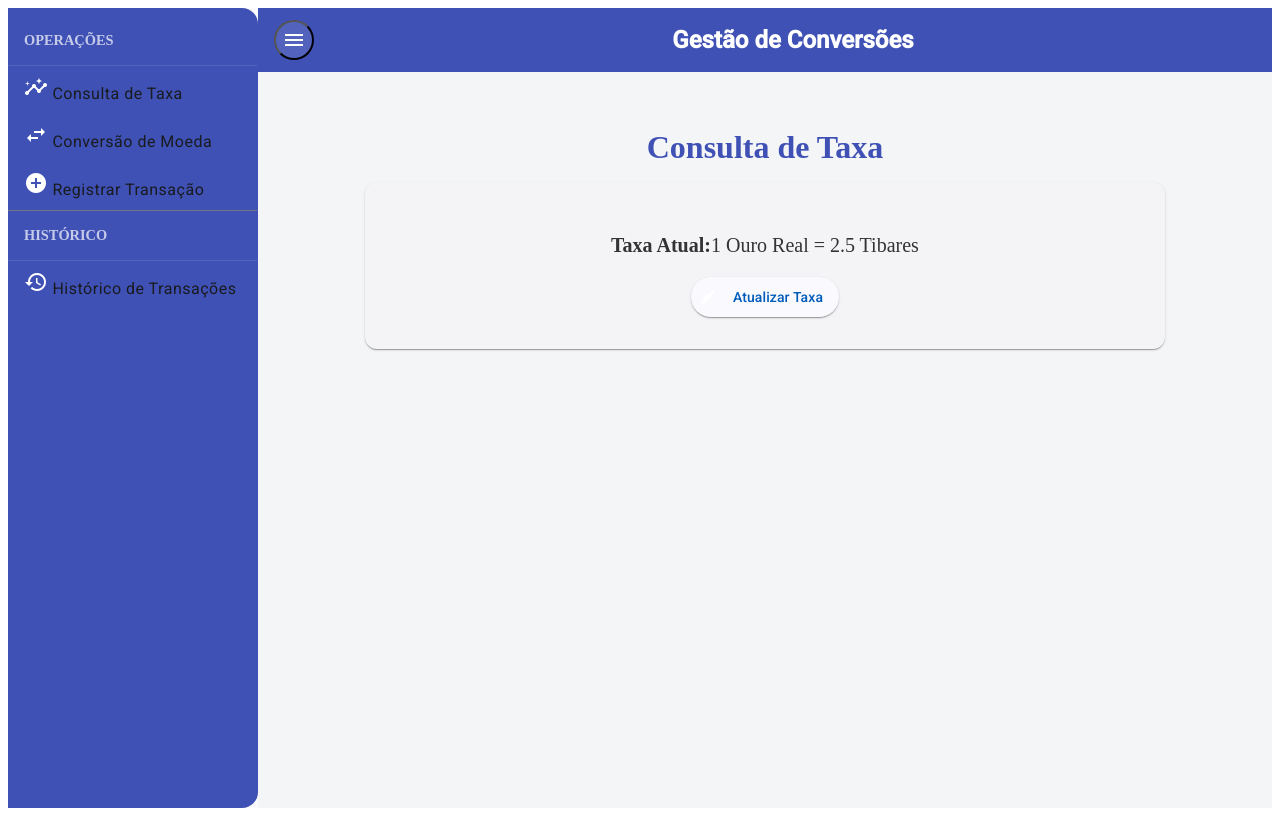
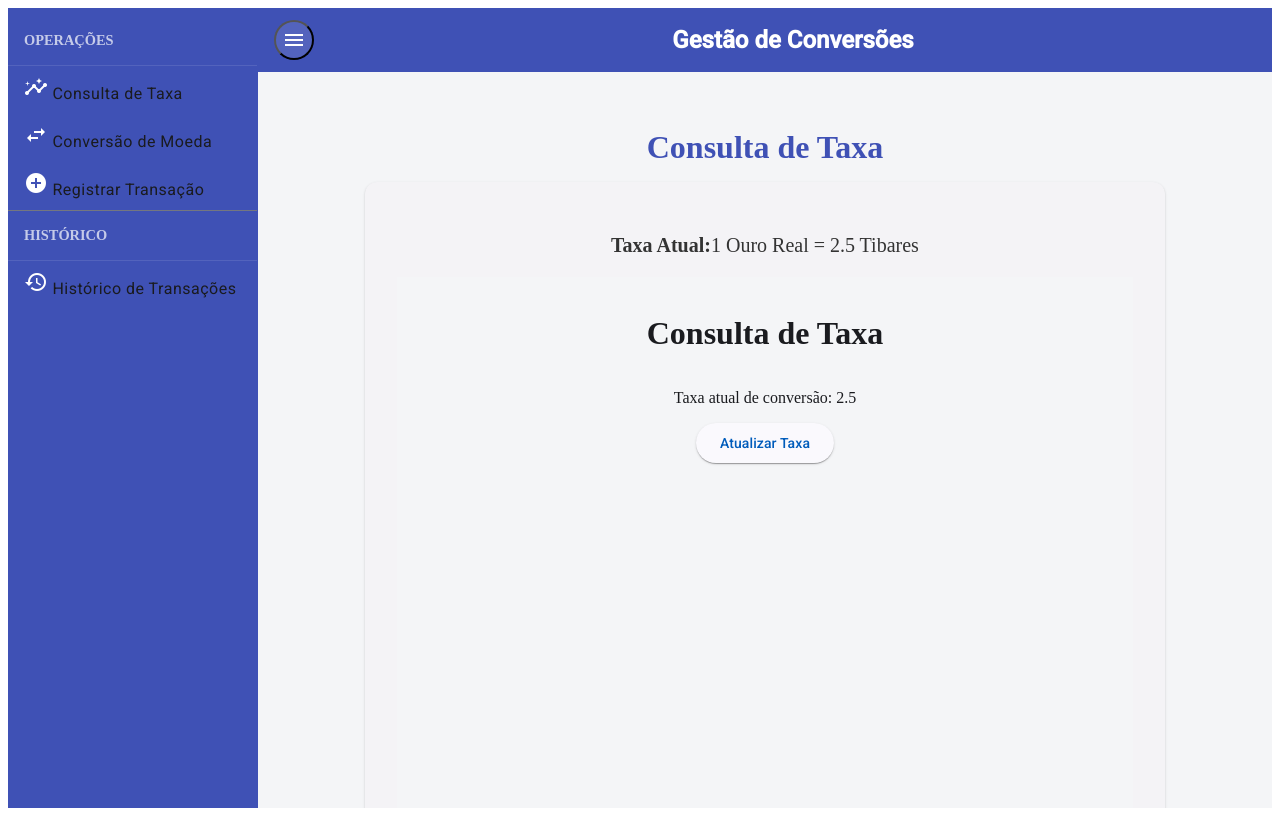
Before and after one commit to WilliamClown/taxaconversao, an Angular app: page / in a window 1280 px wide. Built offline with nearby package versions, Linux system fonts and the light colour scheme.

Commit message:
Ajustado a classe de atualizar taxa

```diff
--- a/src/app/app.component.css
+++ b/src/app/app.component.css
@@ -131,3 +131,19 @@ mat-list-item.active {
   justify-content: flex-end;
   padding: 8px;
 }
+
+/* Remover borda arredondada do menu lateral */
+.sidenav {
+  border-radius: 0; /* Remove bordas arredondadas */
+  box-shadow: none; /* Remove sombra, se houver */
+}
+
+/* Garantir que o mat-sidenav não tenha bordas arredondadas */
+mat-sidenav {
+  border-radius: 0 !important; /* Remove qualquer borda arredondada */
+}
+
+/* Links do menu lateral */
+mat-list-item {
+  border-radius: 0; /* Links sem bordas arredondadas */
+}
--- a/src/app/components/consulta-taxa/atualizar-taxa-modal.component.html
+++ b/src/app/components/consulta-taxa/atualizar-taxa-modal.component.html
@@ -8,7 +8,7 @@
       </mat-form-field>
     </div>
     <div class="modal-actions">
-    <button mat-button (click)="cancelar()">Cancelar</button>
-    <button mat-raised-button color="primary" (click)="confirmar()">Atualizar</button>
+      <button mat-button (click)="fechar()">Cancelar</button>
+      <button mat-raised-button color="primary" (click)="salvar()">Atualizar</button>
     </div>
   </div>
--- a/src/app/components/consulta-taxa/atualizar-taxa-modal.component.ts
+++ b/src/app/components/consulta-taxa/atualizar-taxa-modal.component.ts
@@ -1,48 +1,40 @@
 import { Component } from '@angular/core';
+import { MatDialogRef } from '@angular/material/dialog';
+import { CommonModule } from '@angular/common';
+import { FormsModule } from '@angular/forms';
 import { MatCardModule } from '@angular/material/card';
 import { MatButtonModule } from '@angular/material/button';
 import { MatFormFieldModule } from '@angular/material/form-field';
 import { MatInputModule } from '@angular/material/input';
-import { CommonModule } from '@angular/common';
-import { FormsModule } from '@angular/forms';
 
 @Component({
   selector: 'app-atualizar-taxa-modal',
   standalone: true,
   imports: [
     CommonModule,
-    MatCardModule, // Inclua MatCardModule
-    MatButtonModule, // Inclua MatButtonModule
-    MatFormFieldModule, // Inclua MatFormFieldModule
-    MatInputModule, // Inclua MatInputModule
-    FormsModule, // Para usar [(ngModel)]
+    FormsModule,
+    MatCardModule,
+    MatButtonModule,
+    MatFormFieldModule,
+    MatInputModule,
   ],
-  template: `
-    <mat-card class="modal-card">
-      <mat-card-header class="modal-card-header">
-        Atualizar Taxa
-      </mat-card-header>
-      <mat-card-content class="modal-card-content">
-        <mat-form-field appearance="fill" class="form-field">
-          <mat-label>Nova Taxa</mat-label>
-          <input matInput type="number" [(ngModel)]="novaTaxa" />
-        </mat-form-field>
-      </mat-card-content>
-      <mat-card-actions class="modal-card-actions">
-        <button mat-button (click)="fechar()">Cancelar</button>
-        <button mat-raised-button color="primary" (click)="salvar()">Salvar</button>
-      </mat-card-actions>
-    </mat-card>
-  `,
+  templateUrl: './atualizar-taxa-modal.component.html',
+  styleUrls: ['./atualizar-taxa-modal.component.css'],
 })
 export class AtualizarTaxaModalComponent {
   novaTaxa: number = 0;
 
+  constructor(private dialogRef: MatDialogRef<AtualizarTaxaModalComponent>) {}
+
   fechar(): void {
-    console.log('Fechando o modal');
+    this.dialogRef.close(); // Fecha o modal sem enviar dados
   }
 
   salvar(): void {
-    console.log('Salvando nova taxa:', this.novaTaxa);
+    if (this.novaTaxa > 0) {
+      this.dialogRef.close(this.novaTaxa); // Envia a nova taxa e fecha o modal
+    } else {
+      alert('Por favor, insira uma taxa válida.');
+    }
   }
 }
--- a/src/app/components/consulta-taxa/consulta-taxa.component.html
+++ b/src/app/components/consulta-taxa/consulta-taxa.component.html
@@ -8,17 +8,14 @@
             <span>1 Ouro Real = {{ taxaAtual }} Tibares</span>
           </p>
         </div>
-        <div class="button-container">
-          <button
-            mat-raised-button
-            color="primary"
-            class="action-button"
-            (click)="abrirModalAtualizarTaxa()"
-          >
-            <mat-icon aria-hidden="true">edit</mat-icon>
-            Atualizar Taxa
-          </button>
-        </div>
+        <div class="page-container">
+            <h1>Consulta de Taxa</h1>
+            <p>Taxa atual de conversão: {{ taxaAtual }}</p>
+            <button mat-raised-button color="primary" (click)="abrirModalAtualizarTaxa()">
+              Atualizar Taxa
+            </button>
+          </div>
+
       </mat-card-content>
     </mat-card>
   </div>
--- a/src/app/components/consulta-taxa/consulta-taxa.component.ts
+++ b/src/app/components/consulta-taxa/consulta-taxa.component.ts
@@ -23,17 +23,15 @@ export class ConsultaTaxaComponent {
 
   abrirModalAtualizarTaxa(): void {
     const dialogRef = this.dialog.open(AtualizarTaxaModalComponent, {
-      width: '533px',
-      disableClose: true,
+      width: '400px',
+      height: 'auto',
     });
 
-    // Capture o valor retornado ao fechar o modal
-    dialogRef.afterClosed().subscribe((novaTaxa) => {
-      if (novaTaxa !== null && novaTaxa > 0) {
-        this.taxaAtual = novaTaxa; // Atualiza a taxa no componente pai
-        alert('Taxa atualizada com sucesso!');
+    dialogRef.afterClosed().subscribe((novaTaxa: number) => {
+      if (novaTaxa !== undefined) {
+        this.taxaAtual = novaTaxa; // Atualiza a taxa atual
+        console.log('Taxa atualizada para:', this.taxaAtual);
       }
     });
   }
-
 }
--- a/src/app/components/conversao-moeda/conversao-moeda.component.css
+++ b/src/app/components/conversao-moeda/conversao-moeda.component.css
@@ -116,3 +116,74 @@
     padding: 8px 16px;
     font-size: 1rem;
   }
+
+/* Container da Página */
+.page-container {
+    padding: 20px;
+    font-family: Arial, sans-serif;
+    background-color: #f4f5f7;
+    min-height: 100vh;
+  }
+
+  /* Cabeçalho */
+  .header {
+    text-align: center;
+    margin-bottom: 20px;
+  }
+
+  .header h1 {
+    font-size: 2.5rem;
+    color: #3f51b5;
+    margin-bottom: 10px;
+  }
+
+  .header p {
+    font-size: 1.2rem;
+    color: #666;
+  }
+
+  /* Cartões */
+  mat-card {
+    margin: 0 auto;
+    max-width: 1200px;
+    background: #ffffff;
+  }
+
+  mat-card-header {
+    background-color: #e3f2fd;
+    padding: 15px;
+    border-bottom: 1px solid #ddd;
+  }
+
+  mat-card-title {
+    font-size: 1.5rem;
+    color: #3f51b5;
+  }
+
+  mat-card-subtitle {
+    font-size: 1rem;
+    color: #777;
+  }
+
+  mat-table {
+    width: 100%;
+    margin-top: 15px;
+  }
+
+  mat-header-row {
+    background-color: #e3f2fd;
+  }
+
+  mat-row:hover {
+    background-color: #e0f7fa;
+    cursor: pointer;
+  }
+
+  mat-row {
+    transition: background-color 0.3s ease;
+  }
+
+  mat-row:hover {
+    background-color: #e0f7fa;
+    box-shadow: 0 4px 8px rgba(0, 0, 0, 0.1);
+  }
--- a/src/app/components/historico/historico-detalhes-modal.component.ts
+++ b/src/app/components/historico/historico-detalhes-modal.component.ts
@@ -10,8 +10,8 @@ import { MAT_DIALOG_DATA, MatDialogRef } from '@angular/material/dialog';
   encapsulation: ViewEncapsulation.None, // Permite aplicar estilos globais
   imports: [
     CommonModule,
-    MatCardModule, // Importando MatCardModule
-    MatButtonModule, // Importando MatButtonModule
+    MatCardModule,
+    MatButtonModule,
   ],
 })
 export class HistoricoDetalhesModalComponent {
```
Lines whose indentation alone changed are shown as unchanged.
